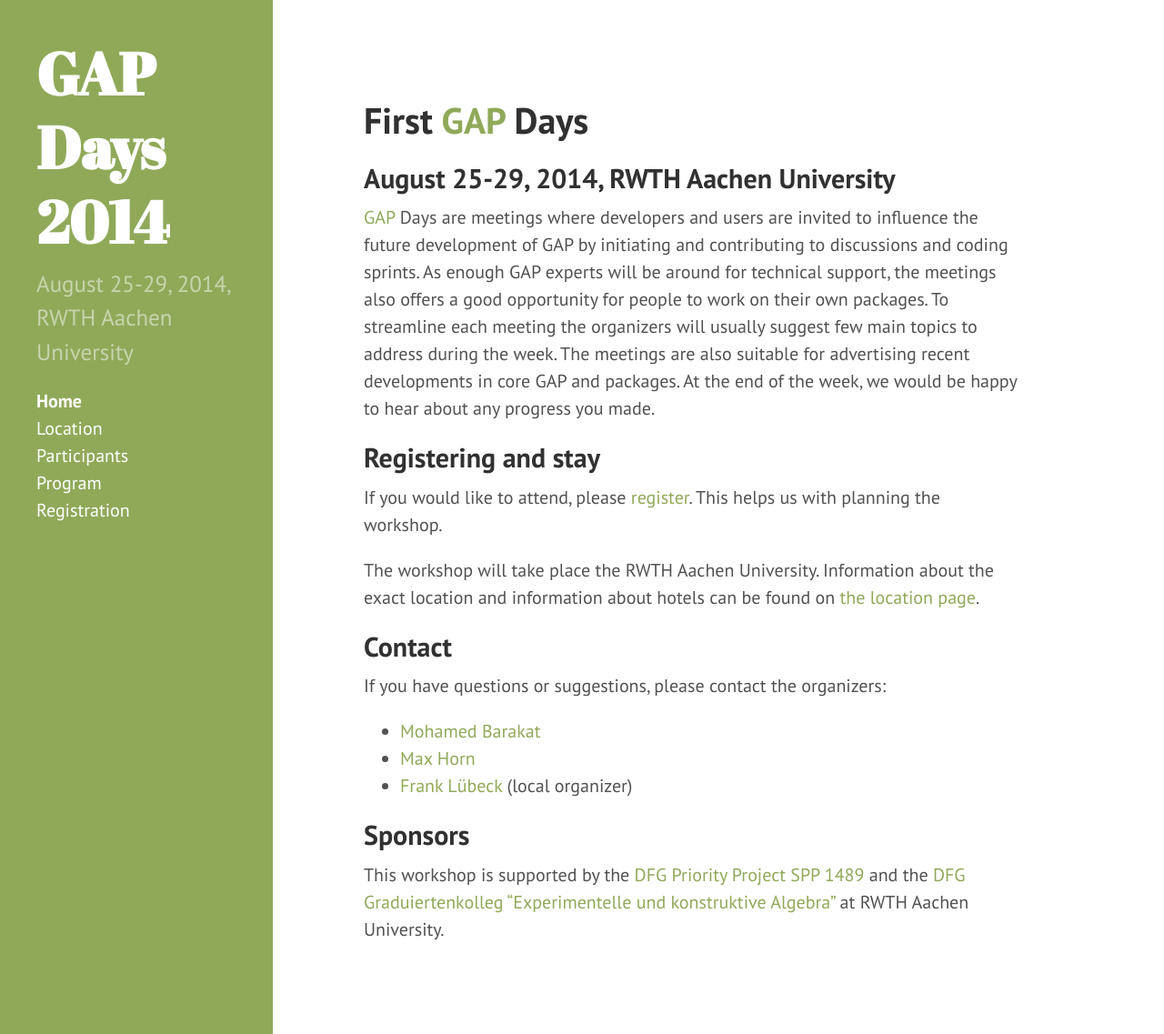
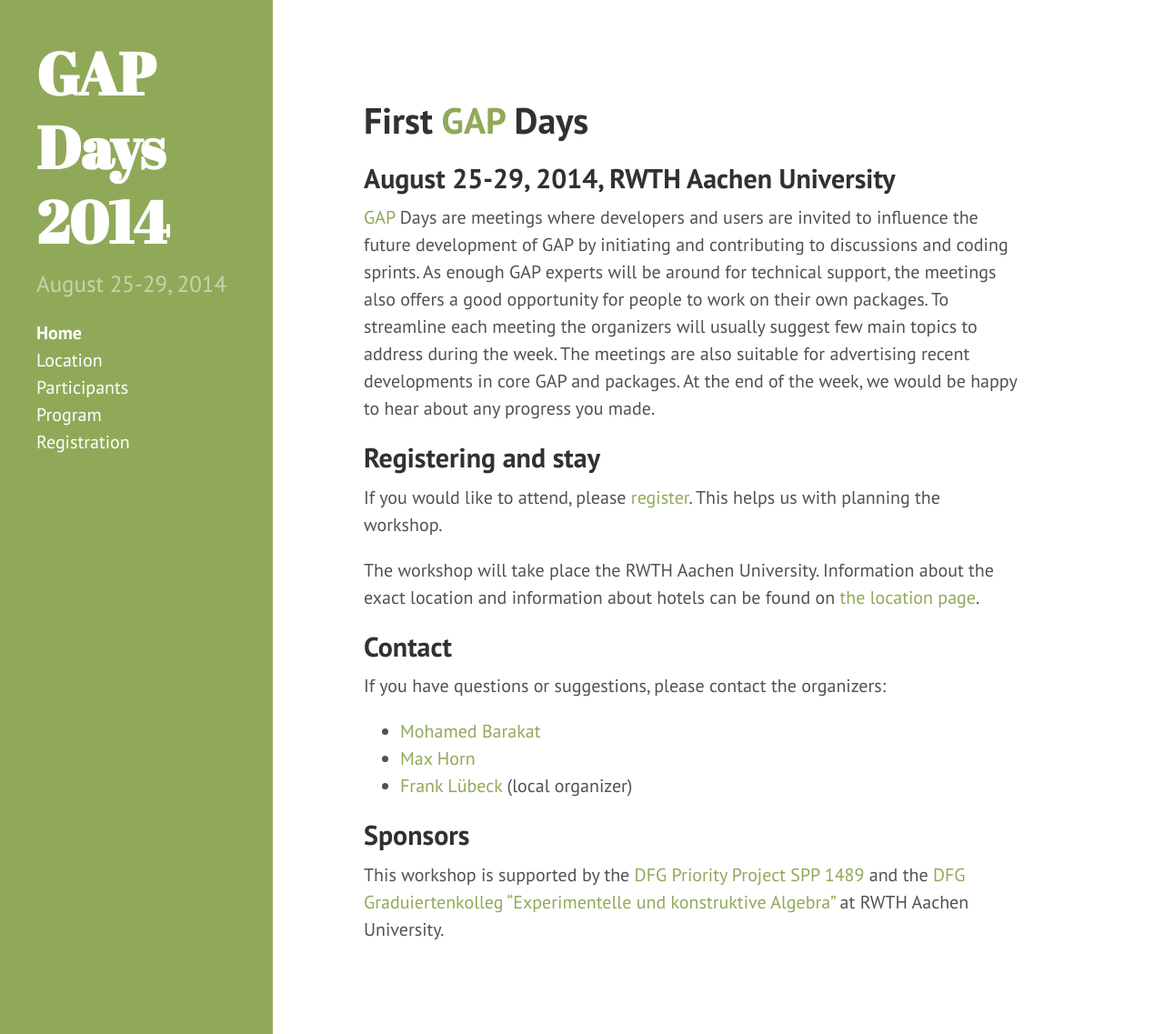
Before and after one commit to olexandr-konovalov/gapdays2014, a Jekyll site: the page built from index.md, in a window 1280 px wide and 1137 px high. Shown: the whole window at 91% size. Built offline with Jekyll 4.4.1, drawn with Linux system fonts in a browser that asks for light colours; Markdown is read by kramdown in place of the engine named in the settings.

Commit message:
Cut down on sidebar content a bit

```diff
--- a/_config.yml
+++ b/_config.yml
@@ -10,7 +10,7 @@
 tagline:          'A workshop for GAP developers and users'
 #description:      'A workshop for <a href="http://www.gap-system.org/">GAP</a> developers and users.'
 #description:      'A workshop for <a href="http://www.gap-system.org/">GAP</a> developers and users, August 25-29, 2014, RWTH Aachen University.'
-description:      'August 25-29, 2014, RWTH Aachen University'
+description:      'August 25-29, 2014'
 url:              http://gapdays2014.coxeter.de/
 baseurl:          /
 
```
